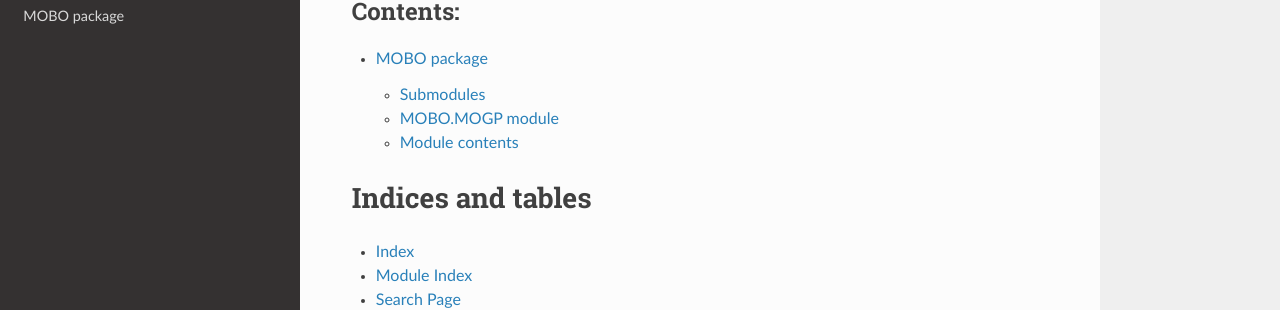
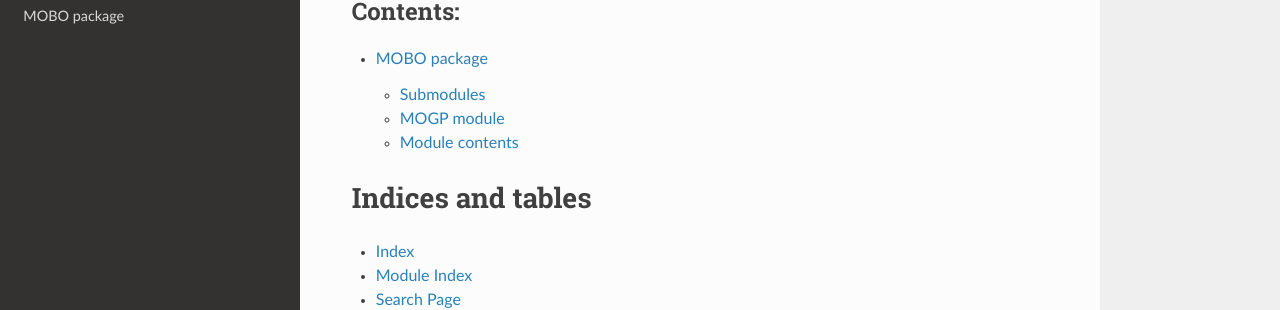
Before and after one commit to MasashiSode/MOBO, a Sphinx documentation site: the page built from docs/index.rst, in a window 1280 px wide. Shown: the part 161-471 px from the top of the page. Built offline with Sphinx 7.4.7 and the Read the Docs theme 2.0.0, drawn with Linux system fonts in a browser that asks for light colours.

```diff
--- a/docs/MOBO.rst
+++ b/docs/MOBO.rst
@@ -4,7 +4,7 @@ MOBO package
 Submodules
 ----------
 
-MOBO.MOGP module
+MOGP module
 ----------------
 
 .. automodule:: MOBO.MOGP
--- a/docs/conf.py
+++ b/docs/conf.py
@@ -61,6 +61,7 @@ extensions = [
     'sphinx.ext.autodoc',
     'sphinx.ext.viewcode',
     'sphinx.ext.todo',
+    'sphinx.ext.napoleon'
 ]
 
 # Add any paths that contain templates here, relative to this directory.
```
